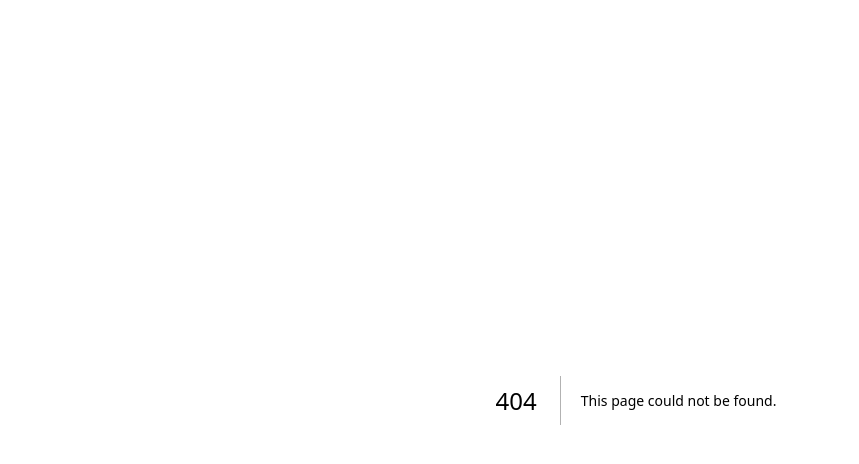
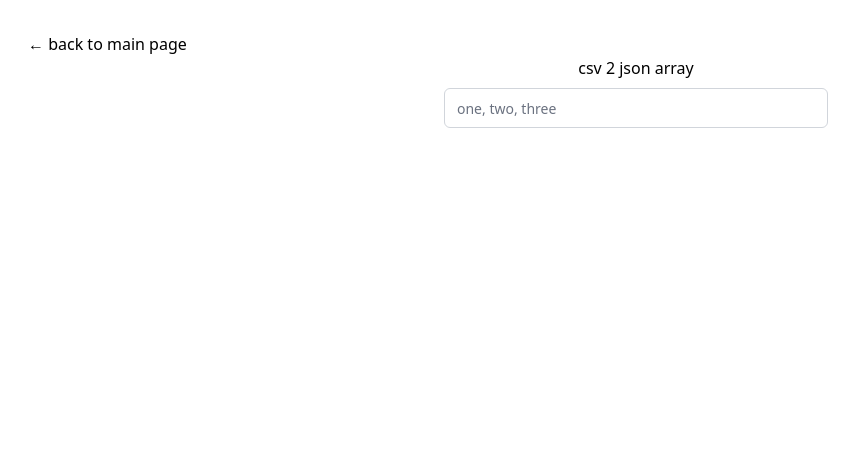
Before and after one commit to afrieirham/tools, a Next.js app: page /csv2json in a window 1280 px wide. Before the commit this address had no page. Shown: the top 464 px of the page, without its empty margins (4-863 px from the left). Built offline with nearby package versions, Linux system fonts and the light colour scheme.

Commit message:
csv 2 json array

```diff
--- /dev/null
+++ b/src/pages/csv2json.tsx
@@ -0,0 +1,44 @@
+import { FormEvent, useState } from "react";
+
+function CSV2JSON() {
+  const [input, setInput] = useState("");
+  const [output, setOutput] = useState("");
+
+  const onSubmit = (e: FormEvent<HTMLFormElement>) => {
+    e.preventDefault();
+    const json = JSON.stringify(input.split(",").map((item) => item.trim()));
+    setOutput(json);
+  };
+  return (
+    <div className="flex flex-col items-center w-full p-8">
+      <div className="self-start">
+        <a href="/" className="hover:underline">
+          ← back to main page
+        </a>
+      </div>
+      <form
+        onSubmit={onSubmit}
+        className="flex flex-col items-center w-full max-w-sm mx-auto space-y-2"
+      >
+        <h1>csv 2 json array</h1>
+        <input
+          value={input}
+          placeholder="one, two, three"
+          required
+          onChange={(e) => setInput(e.target.value)}
+          className="flex w-full h-10 max-w-sm px-3 py-2 mx-auto text-sm border border-gray-300 rounded-md border-input bg-background ring-offset-background placeholder:text-muted-foreground focus-visible:outline-none focus-visible:ring-2 focus-visible:ring-ring focus-visible:ring-offset-2 disabled:cursor-not-allowed disabled:opacity-50"
+        />
+        {output && (
+          <textarea
+            readOnly
+            value={output}
+            placeholder=""
+            className="flex w-full h-10 max-w-sm px-3 py-2 mx-auto text-sm border border-gray-300 rounded-md min-h-40 border-input bg-background ring-offset-background placeholder:text-muted-foreground focus-visible:outline-none focus-visible:ring-2 focus-visible:ring-ring focus-visible:ring-offset-2 disabled:cursor-not-allowed disabled:opacity-50"
+          />
+        )}
+      </form>
+    </div>
+  );
+}
+
+export default CSV2JSON;
--- a/src/pages/index.tsx
+++ b/src/pages/index.tsx
@@ -32,6 +32,9 @@ export default function Home() {
           <li className="list-disc list-inside hover:underline">
             <Link href="/epf-flexible">epf flexible ↗</Link>
           </li>
+          <li className="list-disc list-inside hover:underline">
+            <Link href="/csv2json">csv 2 json array ↗</Link>
+          </li>
         </ul>
       </div>
     </main>
```
